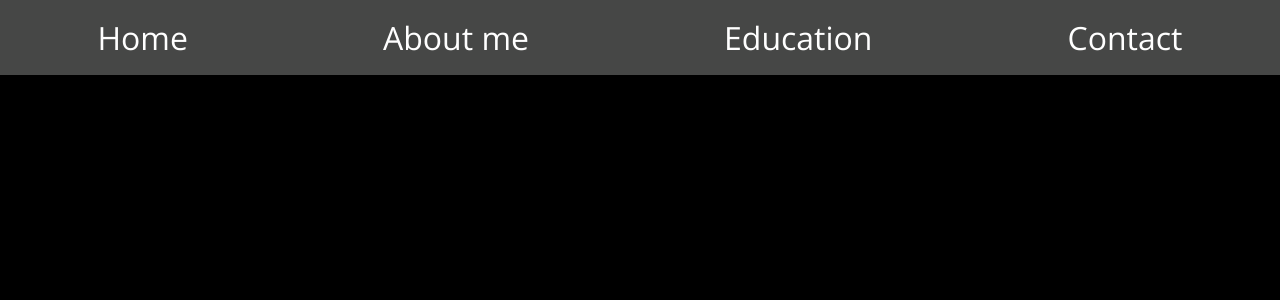
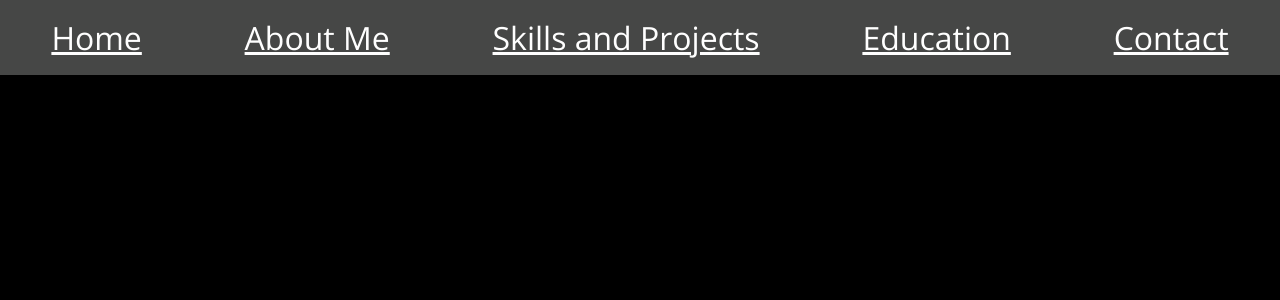
Before and after one commit to Alex-Nygaard/portfolio, a React (Create React App) app: page / in a window 1280 px wide. Shown: the top 300 px of the page. Built offline with nearby package versions, Linux system fonts and the light colour scheme.

Commit message:
Added navbar links

```diff
--- a/src/App.js
+++ b/src/App.js
@@ -12,7 +12,20 @@ import "./styles.css";
 const App = () => {
     return (
         <div>
-            <Navbar />
+            <BrowserRouter>
+                <Navbar />
+                <Routes>
+                    <Route exact path="/" element={<Home />}></Route>
+
+                    <Route path="/aboutme" element={<AboutMe />}></Route>
+                    <Route
+                        path="/skillsandprojects"
+                        element={<SkillsAndProjects />}
+                    ></Route>
+                    <Route path="/education" element={<Education />}></Route>
+                    <Route path="/contact" element={<Contact />}></Route>
+                </Routes>
+            </BrowserRouter>
         </div>
     );
 };
--- a/src/components/Navbar.js
+++ b/src/components/Navbar.js
@@ -4,10 +4,23 @@ import { Link } from "react-router-dom";
 const Navbar = () => {
     return (
         <ul className="navbar">
-            <li>Home</li>
-            <li>About me</li>
-            <li>Education</li>
-            <li>Contact</li>
+            <li>
+                <Link to="/">Home</Link>
+            </li>
+            <li>
+                <Link to="/aboutme">About Me</Link>
+            </li>
+            <li>
+                <Link to="/skillsandprojects">Skills and Projects</Link>
+            </li>
+
+            <li>
+                <Link to="/education">Education</Link>
+            </li>
+
+            <li>
+                <Link to="/contact">Contact</Link>
+            </li>
         </ul>
     );
 };
--- a/src/styles.css
+++ b/src/styles.css
@@ -25,3 +25,7 @@ body {
 .navbar li {
     float: left;
 }
+
+.navbar * {
+    color: white;
+}
```
